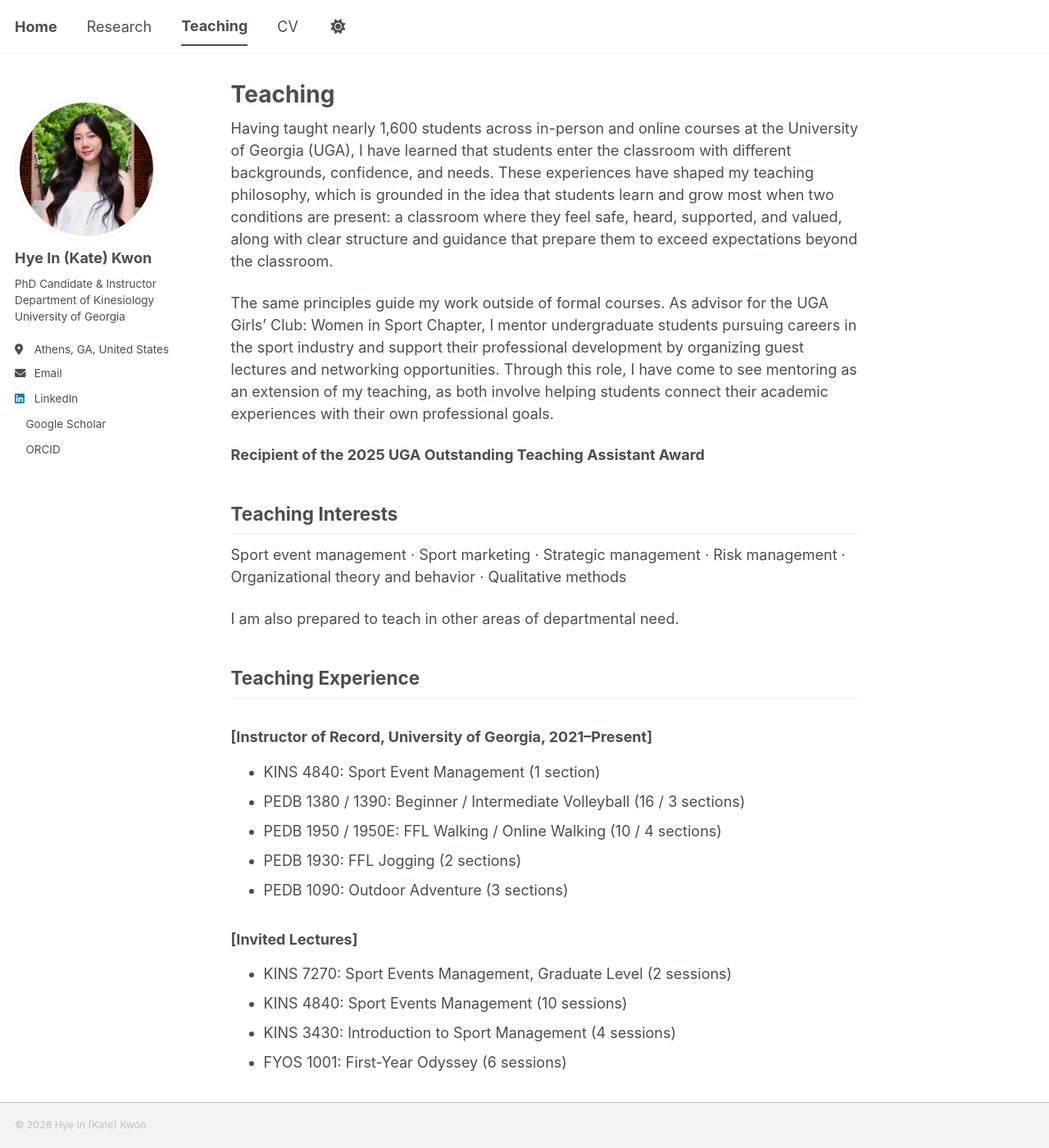
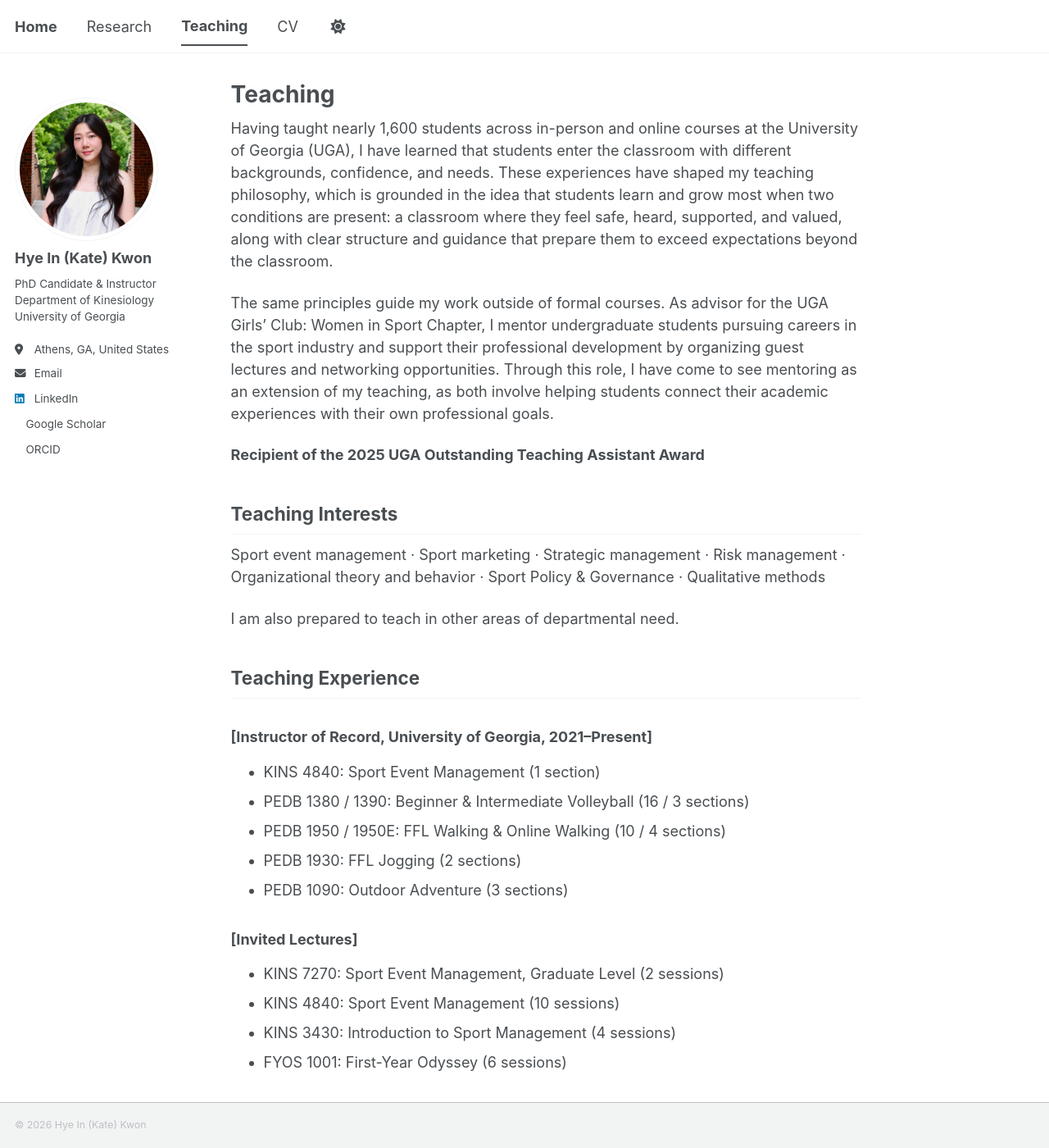
Before and after one commit to katehyeinkwon/katehyeinkwon.github.io, a Jekyll site: the page built from _pages/teaching.md, in a window 1280 px wide and 1400 px high. Shown: the whole window at 82% size. Built offline with Jekyll 4.4.1, drawn with Linux system fonts in a browser that asks for light colours; a style sheet for code colours, icons or effects is not loaded.

Commit message:
Update teaching.md

```diff
--- a/_pages/teaching.md
+++ b/_pages/teaching.md
@@ -12,7 +12,7 @@ The same principles guide my work outside of formal courses. As advisor for the
 
 ## Teaching Interests
 
-Sport event management · Sport marketing · Strategic management · Risk management · Organizational theory and behavior · Qualitative methods
+Sport event management · Sport marketing · Strategic management · Risk management · Organizational theory and behavior · Sport Policy & Governance · Qualitative methods
 
 I am also prepared to teach in other areas of departmental need.
 
@@ -21,15 +21,15 @@ I am also prepared to teach in other areas of departmental need.
 ### [Instructor of Record, University of Georgia, 2021–Present]
 
 - KINS 4840: Sport Event Management (1 section)
-- PEDB 1380 / 1390: Beginner / Intermediate Volleyball (16 / 3 sections)
-- PEDB 1950 / 1950E: FFL Walking / Online Walking (10 / 4 sections)
+- PEDB 1380 / 1390: Beginner & Intermediate Volleyball (16 / 3 sections)
+- PEDB 1950 / 1950E: FFL Walking & Online Walking (10 / 4 sections)
 - PEDB 1930: FFL Jogging (2 sections)
 - PEDB 1090: Outdoor Adventure (3 sections)
 
 ### [Invited Lectures]
 
-- KINS 7270: Sport Events Management, Graduate Level (2 sessions)
-- KINS 4840: Sport Events Management (10 sessions)
+- KINS 7270: Sport Event Management, Graduate Level (2 sessions)
+- KINS 4840: Sport Event Management (10 sessions)
 - KINS 3430: Introduction to Sport Management (4 sessions)
 - FYOS 1001: First-Year Odyssey (6 sessions)
 
```
